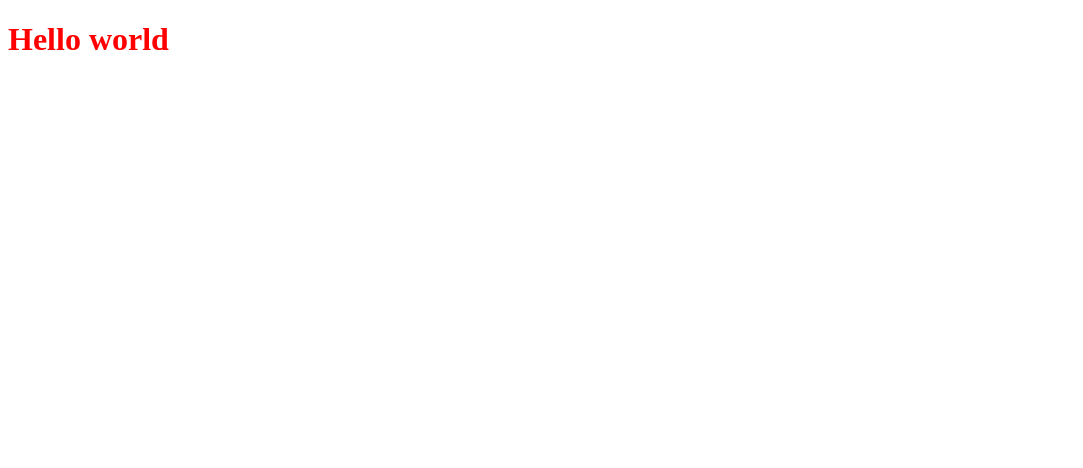
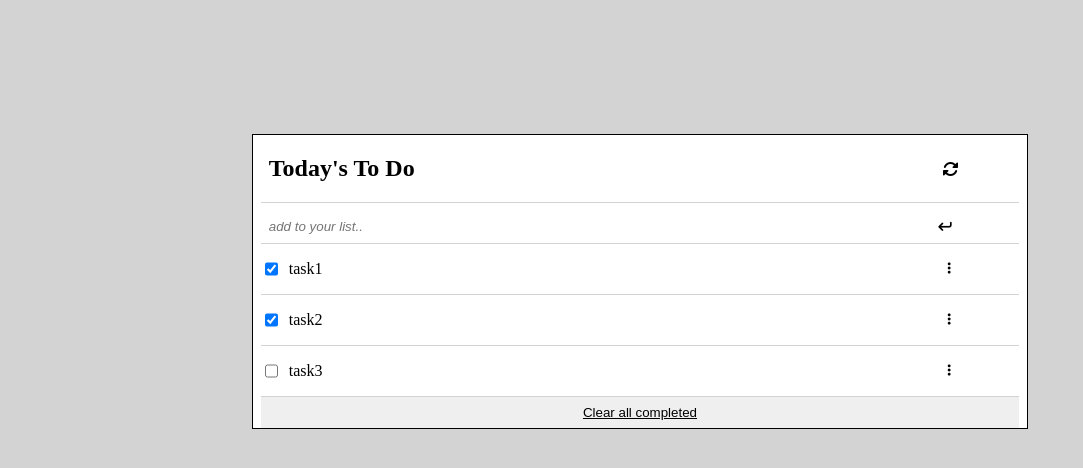
Before and after one commit to bronnie313/To-do-list, a website built with webpack: page src/index.html in a window 1280 px wide. Shown: the whole page, without its empty margins (0-1083 px from the left). Built offline with nearby package versions, Linux system fonts and the light colour scheme.

Commit message:
Add structure information for the to-do-list

```diff
--- a/src/index.html
+++ b/src/index.html
@@ -4,9 +4,24 @@
     <meta charset="UTF-8">
     <meta http-equiv="X-UA-Compatible" content="IE=edge">
     <meta name="viewport" content="width=device-width, initial-scale=1.0">
-    <title>Docu</title>
+    <title>To Do List</title>
+    <script src="https://kit.fontawesome.com/2649a194d9.js" crossorigin="anonymous"></script>
+    <!-- <link rel="stylesheet" href="style.css"> -->
 </head>
 <body>
-    <h1>Hello world</h1>
+    <section class="to-do">
+        <div class="title">
+            <h2>Today's To Do</h2>
+            <i class="fa-solid fa-rotate"></i>
+        </div>
+        <form action="">
+            <input type="text" placeholder="add to your list..">
+            <button><i class="fa-solid fa-arrow-turn-down"></i></button>
+        </form>
+        <ul id="items"></ul>
+        <button id="clear">Clear all completed</button>
+    </section>
+
+    <!-- <script src="index.js"></script> -->
 </body>
 </html>
--- a/src/index.js
+++ b/src/index.js
@@ -1,2 +1,39 @@
 import _ from 'lodash';
 import './style.css';
+
+const listName = [
+  {
+    description: 'task1',
+    completed: true,
+    index: 1,
+  },
+  {
+    description: 'task3',
+    completed: false,
+    index: 3,
+  },
+  {
+    description: 'task2',
+    completed: true,
+    index: 2,
+  },
+];
+
+listName.sort((a, b) => a.index - b.index);
+
+const ul = document.getElementById('items');
+const populate = () => {
+  for (let i = 0; i < listName.length; i += 1) {
+    const checkcompleted = listName[i].completed ? 'checked' : '';
+    const li = document.createElement('li');
+    li.className = 'to-do-item';
+    li.innerHTML = `
+            <input type="checkbox" ${checkcompleted}>
+            <p>${listName[i].description}</p>
+            <button class="view-more"><i class="fa-solid fa-ellipsis-vertical"></i></button>
+        `;
+    ul.appendChild(li);
+  }
+};
+
+populate();
--- a/src/style.css
+++ b/src/style.css
@@ -1,3 +1,74 @@
-h1 {
-    color: red;
+body {
+  display: flex;
+  flex-direction: column;
+  align-items: center;
+  background-color: lightgray;
 }
+
+.to-do {
+  width: 60%;
+  border: 1px solid;
+  padding: 0 0.5rem;
+  background-color: white;
+  margin-top: 10%;
+}
+
+.title {
+  border-bottom: 1px solid lightgray;
+  display: flex;
+  align-items: center;
+  justify-content: space-between;
+  margin-bottom: 0.5rem;
+  padding: 0 0.5rem;
+  padding-right: 8%;
+}
+
+form {
+  width: 100%;
+  border-bottom: 1px solid lightgray;
+}
+
+form > input {
+  width: 85%;
+  padding: 0.5rem;
+  border: none;
+  font-style: italic;
+}
+
+form > button {
+  border: none;
+  background-color: white;
+}
+
+form > button > i {
+  transform: rotate(90deg);
+  padding: 0.5rem;
+}
+
+#clear {
+  width: 100%;
+  padding: 0.5rem;
+  text-decoration: underline;
+  border: none;
+}
+
+ul {
+  list-style: none;
+  padding: 0;
+  margin: 0;
+}
+
+.to-do-item {
+  display: flex;
+  gap: 0.5rem;
+  border-bottom: 1px solid lightgray;
+}
+
+.view-more {
+  border: none;
+  background: white;
+}
+
+p {
+  width: 85%;
+}
```
Also changed, not shown: .eslintrc.json, .github/workflows/linters.yml (added), .stylelintrc.json, dist/index.html, dist/main.js.
